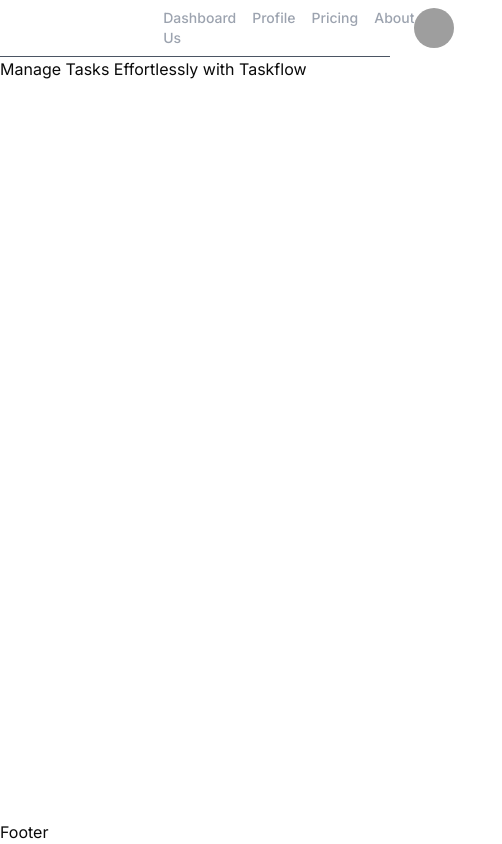
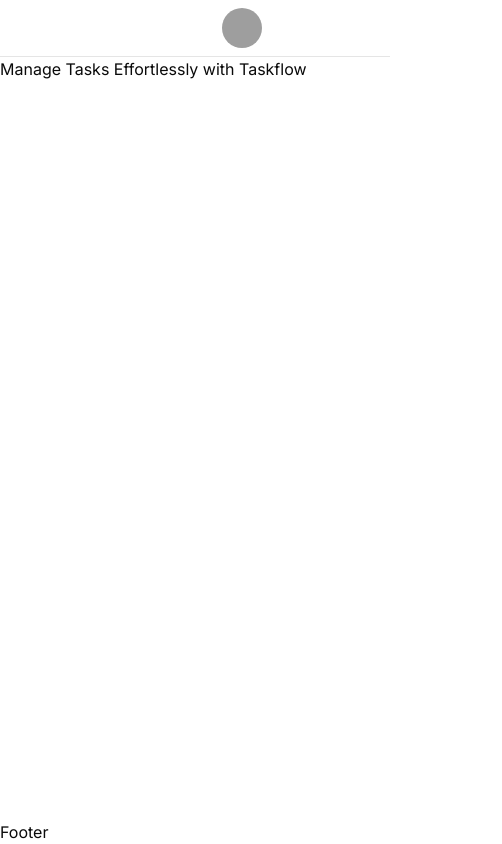
Before and after one commit to gh0sty02/Taskflow, a Next.js app: page / in a window 390 px wide. Shown: the whole page, 502 px wide, since content can reach past the window. Built offline with nearby package versions, Linux system fonts and the light colour scheme; grey boxes are pictures that could not be loaded.

Commit message:
feat: added and styled navbar

```diff
--- a/package.json
+++ b/package.json
@@ -16,6 +16,7 @@
     "class-variance-authority": "^0.7.1",
     "clsx": "^2.1.1",
     "lucide-react": "^0.475.0",
+    "motion": "^12.0.0-alpha.2",
     "next": "15.1.7",
     "next-themes": "^0.4.6",
     "react": "^19.0.0",
--- a/src/app/layout.tsx
+++ b/src/app/layout.tsx
@@ -4,6 +4,7 @@
 import Navbar from "@/components/Navbar";
 import Footer from "@/components/Footer";
 import { ThemeProvider } from "@/components/ui/theme-provider";
+import { AnimatePresence } from "motion/react";
 
 const inter = Inter({ subsets: ["latin"] });
 
@@ -23,6 +24,7 @@
       <body
         className={`${inter.className} antialiased flex flex-col bg-background/70 min-h-screen`}
       >
+        <AnimatePresence mode="wait">
           <ThemeProvider
             attribute="class"
             defaultTheme="system"
@@ -33,6 +35,7 @@
             {children}
             <Footer />
           </ThemeProvider>
+        </AnimatePresence>
       </body>
     </html>
   );
--- a/src/components/Navbar.tsx
+++ b/src/components/Navbar.tsx
@@ -1,18 +1,11 @@
-import React from "react";
-
-import { CircleCheckBig } from "lucide-react";
+"use client";
+import React, { useState } from "react";
+import { CircleCheckBig, Menu, XIcon } from "lucide-react";
 import Link from "next/link";
 import ToggleTheme from "./toggle-theme";
-import { Avatar, AvatarFallback } from "./ui/avatar";
-import { AvatarImage } from "@radix-ui/react-avatar";
-import {
-  DropdownMenu,
-  DropdownMenuContent,
-  DropdownMenuTrigger,
-} from "@radix-ui/react-dropdown-menu";
-import { DropdownMenuItem } from "./ui/dropdown-menu";
+import UserNav from "./UserNav";
 import { Button } from "./ui/button";
-import UserSettings from "./UserSettings";
+import { motion } from "motion/react";
 
 const links = [
   { title: "Dashboard", path: "/dashboard" },
@@ -21,14 +14,16 @@
   { title: "About Us", path: "/about" },
 ];
 const Navbar = () => {
+  const [mobileMenuOpen, setMobileMenuOpen] = useState(false);
   return (
-    <header className="text-white flex flex-row justify-between w-full py-2 px-8 border-gray-600 border-b-[0.3px]">
-      <div className="flex flex-row space-x-4 items-center">
+    <header className="sticky top-0 z-50 backdrop-blur border-b w-full">
+      <div className="container text-white flex flex-row justify-between w-full py-2 px-8 mx-auto">
+        <div className="flex flex-row  items-center">
           <Link href="/" className="flex flex-row items-center space-x-2">
             <CircleCheckBig className="w-6 h-6" />
             <h2 className="font-bold text-lg">TaskFlow</h2>
           </Link>
-        <nav className="text-gray-400 text-sm font-medium space-x-4">
+          <nav className="text-gray-400 text-sm font-medium space-x-4 hidden md:flex md:gap-6 md:ml-6">
             {links.map((link) => (
               <Link key={link.path} href={link.path}>
                 {link.title}
@@ -37,9 +32,34 @@
           </nav>
         </div>
         <div className="flex flex-row space-x-2 items-center">
-        <UserSettings />
+          <UserNav />
           <ToggleTheme />
+          <Button
+            variant="ghost"
+            size="icon"
+            onClick={() => setMobileMenuOpen(!mobileMenuOpen)}
+            className="md:hidden"
+          >
+            {mobileMenuOpen && <XIcon className="w-6 h-6" />}
+            {!mobileMenuOpen && <Menu className="w-6 h-6" />}
+          </Button>
         </div>
+      </div>
+      {mobileMenuOpen && (
+        <motion.div
+          initial={{ opacity: 0, height: 0 }}
+          animate={{ opacity: 1, height: "auto" }}
+          exit={{ opacity: 0, height: 0 }}
+          transition={{ duration: 0.1, ease: "easeInOut" }}
+          className="flex flex-col space-y-4 md:hidden px-8 text-gray-400 text-sm font-medium pb-4"
+        >
+          {links.map((link) => (
+            <Link key={link.path} href={link.path} className="hover:text-white">
+              {link.title}
+            </Link>
+          ))}
+        </motion.div>
+      )}
     </header>
   );
 };
--- a/src/components/UserSettings.tsx
+++ b/src/components/UserNav.tsx
@@ -6,9 +6,8 @@
   DropdownMenuTrigger,
 } from "./ui/dropdown-menu";
 import { Avatar, AvatarImage, AvatarFallback } from "./ui/avatar";
-import { Button } from "./ui/button";
 
-const UserSettings = () => {
+const UserNav = () => {
   return (
     <DropdownMenu>
       <DropdownMenuTrigger asChild>
@@ -26,4 +25,4 @@
   );
 };
 
-export default UserSettings;
+export default UserNav;
```
Also changed, not shown: 1 other file (tests, documents, lock files or other folders). Lines whose indentation alone changed are shown as unchanged.
